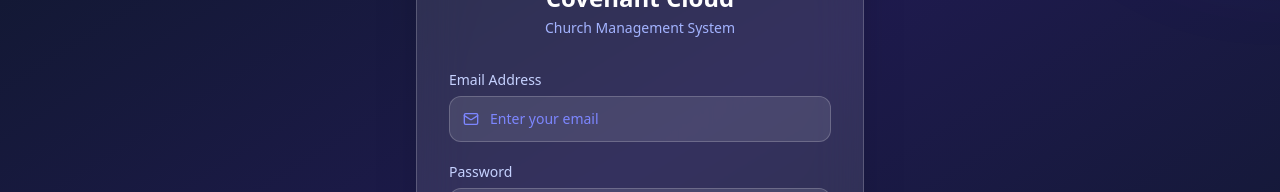
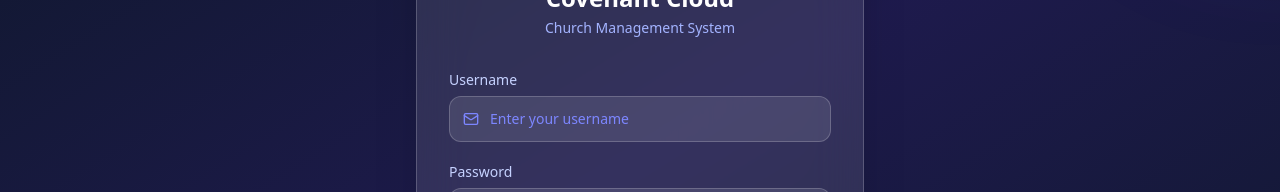
Before and after one commit to ken-jibril/church_management_system, a React (Vite) app in the folder frontend/core/: page /login in a window 1280 px wide. Shown: the part 240-432 px from the top of the page. Built offline with nearby package versions, Linux system fonts and the light colour scheme.

Commit message:
Fix: Change login field from email to username.

```diff
--- a/frontend/core/src/pages/Login.jsx
+++ b/frontend/core/src/pages/Login.jsx
@@ -91,10 +91,10 @@ const Login = () => {
 
           {/* Form */}
           <form onSubmit={handleSubmit} className="space-y-5">
-            {/* Email */}
+            {/* Username */}
             <div>
               <label className="block text-sm font-medium text-indigo-200 mb-1.5">
-                Email Address
+                Username
               </label>
               <div className="relative">
                 <Mail
@@ -102,12 +102,12 @@ const Login = () => {
                   className="absolute left-3.5 top-1/2 -translate-y-1/2 text-indigo-400"
                 />
                 <input
-                  type="email"
+                  type="text"
                   value={formData.email}
                   onChange={(e) =>
                     setFormData({ ...formData, email: e.target.value })
                   }
-                  placeholder="Enter your email"
+                  placeholder="Enter your username"
                   required
                   className="w-full pl-10 pr-4 py-3 bg-white/10 border border-white/20 rounded-xl text-white placeholder-indigo-400 focus:outline-none focus:ring-2 focus:ring-indigo-500 focus:border-transparent transition text-sm"
                 />
```
